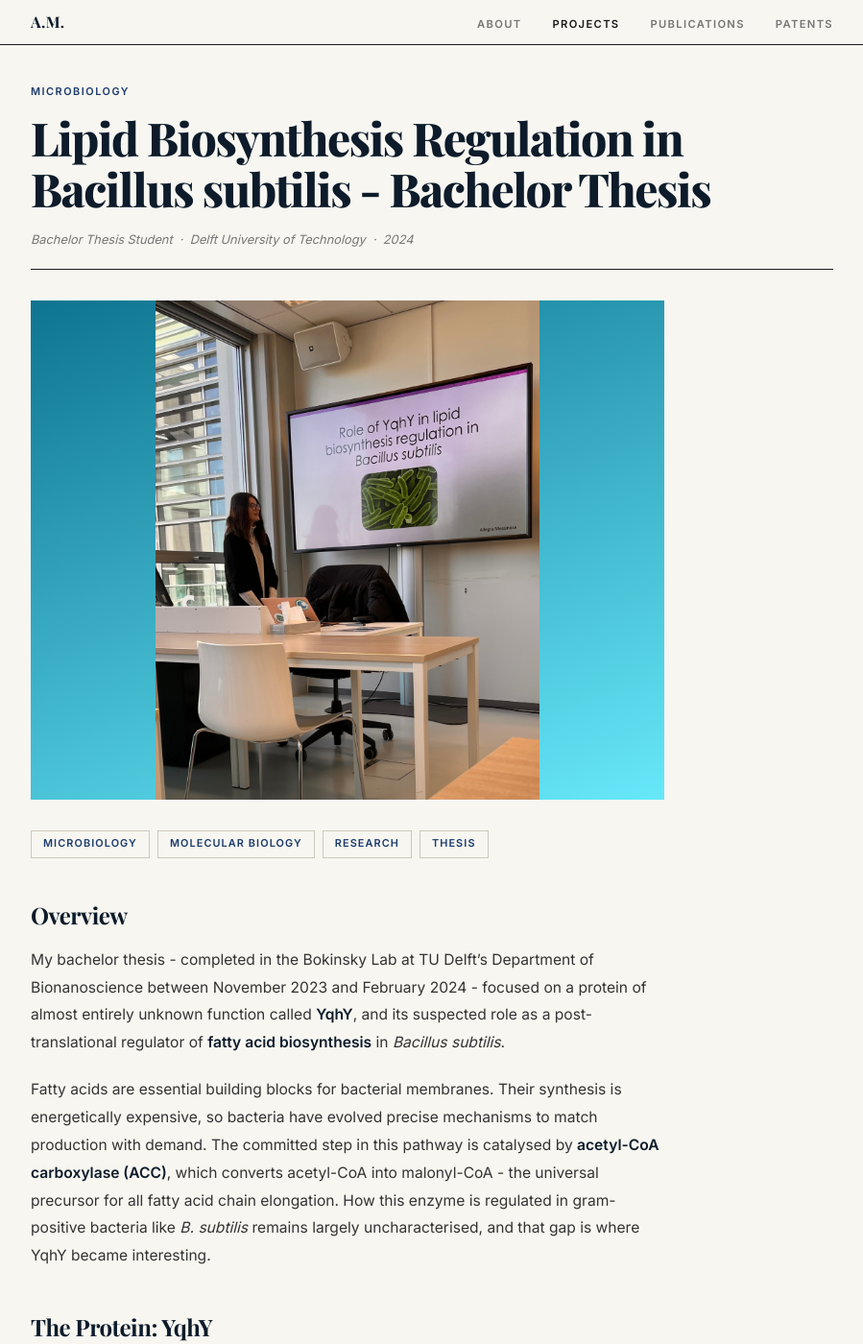
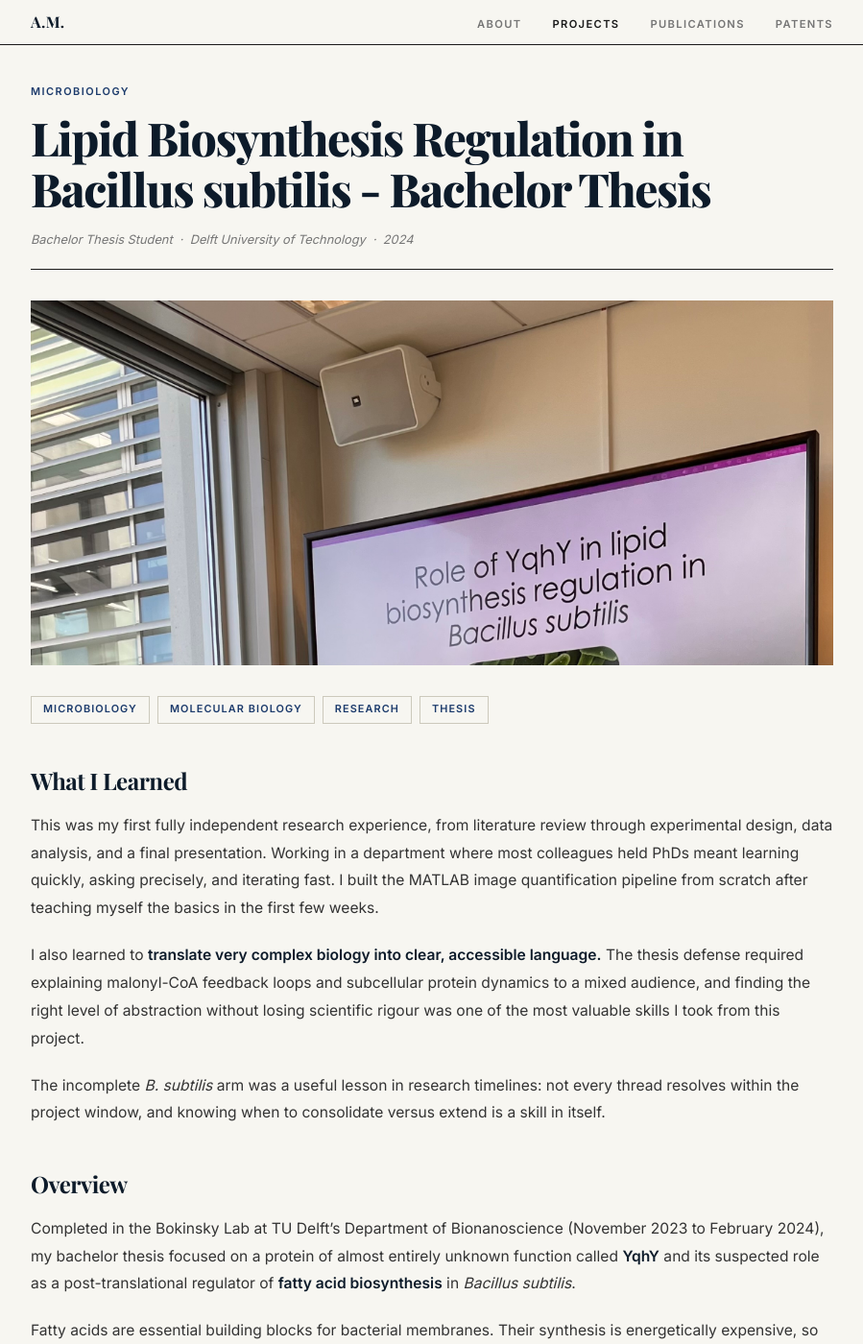
Before and after one commit to allimessinese/allimessinese.github.io, a Jekyll site: the page built from _projects/bacillus-subtilis-lipid-biosynthesis.md, in a window 1280 px wide and 1400 px high. Shown: the whole window at 96% size, without its empty margins (190-1089 px from the left). Built offline with Jekyll 4.4.1, drawn with Linux system fonts in a browser that asks for light colours; some web fonts are replaced; some of the changed text lies outside the part shown.

Commit message:
Layout and copy fixes: 836px width, image crop, punctuation, section order
- Text and hero/inline images all set to 836px (full content column)
- Hero image uses object-position:top to crop bottom of portrait photo
- Removed all spaced hyphens used as parenthetical separators; replaced
  with commas or parentheses throughout
- What I Learned section moved to top of article
- Removed image_contain frontmatter and layout conditional

Co-Authored-By: Claude Sonnet 4.6 <noreply@anthropic.com>

```diff
--- a/_layouts/project.html
+++ b/_layouts/project.html
@@ -12,7 +12,7 @@ layout: default
     </p>
   </header>
 
-  <div class="article-hero-image {{ page.gradient | default: 'grad-1' }}{% if page.image_contain %} image-contain{% endif %}">
+  <div class="article-hero-image {{ page.gradient | default: 'grad-1' }}">
     {% if page.image %}<img src="{{ page.image | relative_url }}" alt="{{ page.title }}">{% endif %}
   </div>
 
--- a/_projects/bacillus-subtilis-lipid-biosynthesis.md
+++ b/_projects/bacillus-subtilis-lipid-biosynthesis.md
@@ -3,7 +3,7 @@ title: "Lipid Biosynthesis Regulation in Bacillus subtilis - Bachelor Thesis"
 year: 2024
 role: "Bachelor Thesis Student"
 institution: "Delft University of Technology"
-summary: "Investigated the role of a poorly understood protein, YqhY, as a post-translational regulator of fatty acid synthesis in Bacillus subtilis - using Gibson Assembly, GFP tagging, and fluorescence microscopy."
+summary: "Investigated the role of a poorly understood protein, YqhY, as a post-translational regulator of fatty acid synthesis in Bacillus subtilis using Gibson Assembly, GFP tagging, and fluorescence microscopy."
 tags: [microbiology, molecular biology, research, thesis]
 gradient: grad-4
 category: research
@@ -11,62 +11,61 @@ city: "Delft"
 lat: 52.0116
 lng: 4.3571
 image: "/assets/images/bacillus-subtilis-microscopy.jpg"
-image_contain: true
 pdf: "/assets/bacillus-subtilis-thesis.pdf"
 ---
 
+## What I Learned
+
+This was my first fully independent research experience, from literature review through experimental design, data analysis, and a final presentation. Working in a department where most colleagues held PhDs meant learning quickly, asking precisely, and iterating fast. I built the MATLAB image quantification pipeline from scratch after teaching myself the basics in the first few weeks.
+
+I also learned to **translate very complex biology into clear, accessible language.** The thesis defense required explaining malonyl-CoA feedback loops and subcellular protein dynamics to a mixed audience, and finding the right level of abstraction without losing scientific rigour was one of the most valuable skills I took from this project.
+
+The incomplete *B. subtilis* arm was a useful lesson in research timelines: not every thread resolves within the project window, and knowing when to consolidate versus extend is a skill in itself.
+
 ## Overview
 
-My bachelor thesis - completed in the Bokinsky Lab at TU Delft's Department of Bionanoscience between November 2023 and February 2024 - focused on a protein of almost entirely unknown function called **YqhY**, and its suspected role as a post-translational regulator of **fatty acid biosynthesis** in *Bacillus subtilis*.
+Completed in the Bokinsky Lab at TU Delft's Department of Bionanoscience (November 2023 to February 2024), my bachelor thesis focused on a protein of almost entirely unknown function called **YqhY** and its suspected role as a post-translational regulator of **fatty acid biosynthesis** in *Bacillus subtilis*.
 
-Fatty acids are essential building blocks for bacterial membranes. Their synthesis is energetically expensive, so bacteria have evolved precise mechanisms to match production with demand. The committed step in this pathway is catalysed by **acetyl-CoA carboxylase (ACC)**, which converts acetyl-CoA into malonyl-CoA - the universal precursor for all fatty acid chain elongation. How this enzyme is regulated in gram-positive bacteria like *B. subtilis* remains largely uncharacterised, and that gap is where YqhY became interesting.
+Fatty acids are essential building blocks for bacterial membranes. Their synthesis is energetically expensive, so bacteria have evolved precise mechanisms to match production with demand. The committed step in this pathway is catalysed by **acetyl-CoA carboxylase (ACC)**, which converts acetyl-CoA into malonyl-CoA, the universal precursor for all fatty acid chain elongation. How this enzyme is regulated in gram-positive bacteria like *B. subtilis* remains largely uncharacterised, and that gap is where YqhY became interesting.
 
 ## The Protein: YqhY
 
-YqhY belongs to the Asp23/Gls24 family and contains a domain of unknown function found in diverse bacteria. It is expressed at remarkably high levels - roughly **22,500 molecules per cell** in *B. subtilis* under standard growth conditions - suggesting a constitutive and important cellular role. Despite this abundance, its function had never been experimentally characterised.
+YqhY belongs to the Asp23/Gls24 family and contains a domain of unknown function found in diverse bacteria. It is expressed at remarkably high levels (roughly **22,500 molecules per cell** in *B. subtilis* under standard growth conditions), suggesting a constitutive and important cellular role. Despite this abundance, its function had never been experimentally characterised.
 
 Previous work in the lab raised a hypothesis: YqhY might act as a direct, post-translational inhibitor of ACC, switching off malonyl-CoA production when fatty acid synthesis is already saturated. My thesis set out to test this hypothesis directly.
 
 ## Approach
 
-The core idea was to tag YqhY with a fluorescent reporter (GFP) and observe whether it forms discrete **subcellular foci** - spatially concentrated spots within the cell - and whether those foci change under conditions that perturb fatty acid metabolism. Focal localisation is a hallmark of proteins actively engaged with a molecular target; a diffuse cytoplasmic signal suggests inactivity.
+The core idea was to tag YqhY with a fluorescent reporter (GFP) and observe whether it forms discrete **subcellular foci** (spatially concentrated spots within the cell), and whether those foci change under conditions that perturb fatty acid metabolism. Focal localisation is a hallmark of proteins actively engaged with a molecular target; a diffuse cytoplasmic signal suggests inactivity.
 
 I worked in two organisms: *E. coli* as a well-characterised initial model, and *B. subtilis* as the native host.
 
 **Methods used:** Gibson Assembly, GFP2 fusion constructs, chromosomal integration, Sanger sequencing, widefield fluorescence microscopy, MATLAB-based foci quantification, antibiotic perturbation experiments.
 
-To test pathway specificity, I compared two classes of antibiotics: drugs that block fatty acid elongation directly (causing malonyl-CoA to accumulate upstream), and drugs that cause general growth arrest without touching the fatty acid pathway. The prediction was that only the first group would increase YqhY foci - if the protein truly senses malonyl-CoA.
+To test pathway specificity, I compared two classes of antibiotics: drugs that block fatty acid elongation directly (causing malonyl-CoA to accumulate upstream), and drugs that cause general growth arrest without touching the fatty acid pathway. The prediction was that only the first group would increase YqhY foci.
 
 ## Results
 
-YqhY-GFP forms **clear, discrete foci** in both organisms under standard conditions - ruling out a structural or non-specific role and pointing toward interaction with a specific molecular partner.
+YqhY-GFP forms **clear, discrete foci** in both organisms under standard conditions, ruling out a structural or non-specific role and pointing toward interaction with a specific molecular partner.
 
-When fatty acid elongation was blocked with triclosan, foci fluorescence intensity increased significantly - roughly **7,500 AU compared to 4,500 AU** in untreated controls. This is the expected signature of a protein responding to malonyl-CoA accumulation: more YqhY molecules transitioning from a diffuse state into the focal, ACC-bound inhibitory state.
+When fatty acid elongation was blocked with triclosan, foci fluorescence intensity increased significantly (roughly **7,500 AU compared to 4,500 AU** in untreated controls). This is the expected signature of a protein responding to malonyl-CoA accumulation: more YqhY molecules transitioning from a diffuse state into the focal, ACC-bound inhibitory state.
 
 Critically, translation inhibitors that arrest growth without touching fatty acid metabolism did **not** increase foci intensity (roughly 1,200 AU). This ruled out a general growth-arrest response and pointed specifically to malonyl-CoA as the signal.
 
-Overexpression with IPTG showed that 97% of cells had detectable foci, with approximately 70% localised at the cell poles - consistent with a saturated inhibitory state under excess protein.
+Overexpression with IPTG showed that 97% of cells had detectable foci, with approximately 70% localised at the cell poles, consistent with a saturated inhibitory state under excess protein.
 
 The *B. subtilis* arm could not be completed within the 15-week window and became the starting point for my follow-on research internship.
 
-![Thesis defense at TU Delft - Greg presenting the final slide with GFP microscopy data and his written recommendation](/assets/images/bacillus-subtilis-defense.jpg)
+![Thesis defense at TU Delft. Greg presenting the final slide showing GFP foci data and his written recommendation for Allegra.](/assets/images/bacillus-subtilis-defense.jpg)
 
 ## Interpretation
 
-Taken together, the data support a model in which **YqhY acts as a post-translational feedback regulator of ACC**: when malonyl-CoA accumulates, YqhY transitions from a diffuse cytoplasmic state into a focal complex that inhibits ACC - halting further malonyl-CoA production. When the pathway runs normally, YqhY remains inactive and distributed. The focal state is visible as bright GFP spots concentrated at specific subcellular locations.
+Taken together, the data support a model in which **YqhY acts as a post-translational feedback regulator of ACC.** When malonyl-CoA accumulates, YqhY transitions from a diffuse cytoplasmic state into a focal complex that inhibits ACC, halting further malonyl-CoA production. When the pathway runs normally, YqhY remains inactive and distributed. The focal state is visible as bright GFP spots concentrated at specific subcellular locations.
 
 ## Significance
 
-*B. subtilis* is a major platform organism in synthetic biology - engineered strains are used to produce lipid-derived compounds ranging from biofuels to specialty chemicals. Knowing how ACC is naturally inhibited matters for designing strains that can override this feedback and push flux toward desired products. More broadly, YqhY belongs to a class of abundant but poorly characterised proteins whose roles remain unmapped; this work contributes to that annotation effort.
+*B. subtilis* is a major platform organism in synthetic biology, with engineered strains used to produce lipid-derived compounds ranging from biofuels to specialty chemicals. Knowing how ACC is naturally inhibited matters for designing strains that can override this feedback and push flux toward desired products. More broadly, YqhY belongs to a class of abundant but poorly characterised proteins whose roles remain unmapped; this work contributes to that annotation effort.
 
-## What I Learned
-
-This was my first independent research experience - from literature review through experimental design, data analysis, and a final presentation. Working in a department where most colleagues held PhDs meant learning quickly, asking precisely, and iterating fast. I built the MATLAB image quantification pipeline from scratch, which was entirely new to me.
-
-I also learned to **translate very complex biology into clear, accessible language** - the thesis defense required explaining malonyl-CoA feedback loops and subcellular protein dynamics to a mixed audience, and finding the right level of abstraction without losing scientific rigour was one of the most useful skills I took from this project.
-
-The incomplete *B. subtilis* arm was a useful lesson in research timelines: not every thread resolves within the project window, and knowing when to consolidate versus extend is a skill in itself.
-
-**PI:** Dr. Gregory Bokinsky &nbsp;·&nbsp; **Daily supervisor:** Jairus Beije &nbsp;·&nbsp; **Department:** Bionanoscience, TU Delft &nbsp;·&nbsp; **Nov 2023 - Feb 2024**
+**PI:** Dr. Gregory Bokinsky &nbsp;·&nbsp; **Daily supervisor:** Jairus Beije &nbsp;·&nbsp; **Department:** Bionanoscience, TU Delft &nbsp;·&nbsp; Nov 2023 to Feb 2024
 
 <a href="{{ '/assets/bacillus-subtilis-thesis.pdf' | relative_url }}" class="pdf-download-link" target="_blank" rel="noopener">Download thesis PDF</a>
--- a/assets/css/main.css
+++ b/assets/css/main.css
@@ -317,7 +317,7 @@ img { max-width: 100%; display: block; }
 }
 .article-hero-image {
   width: 100%;
-  max-width: 660px;
+  max-width: 836px;
   height: 380px;
   overflow: hidden;
   margin: 2rem 0;
@@ -327,17 +327,7 @@ img { max-width: 100%; display: block; }
   width: 100%;
   height: 100%;
   object-fit: cover;
-}
-.article-hero-image.image-contain {
-  height: auto;
-  max-height: 520px;
-}
-.article-hero-image.image-contain img {
-  object-fit: contain;
-  height: auto;
-  max-height: 520px;
-  background: var(--paper);
-  display: block;
+  object-position: top center;
 }
 .article-detail-meta {
   display: flex;
@@ -355,7 +345,7 @@ img { max-width: 100%; display: block; }
   color: var(--navy);
 }
 .article-detail-body {
-  max-width: 660px;
+  max-width: 836px;
   margin: 0 auto 0 0;
 }
 .article-detail-body h2 {
```
